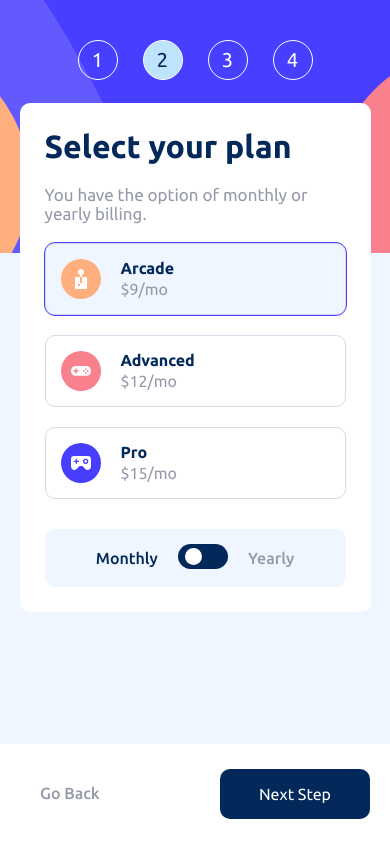
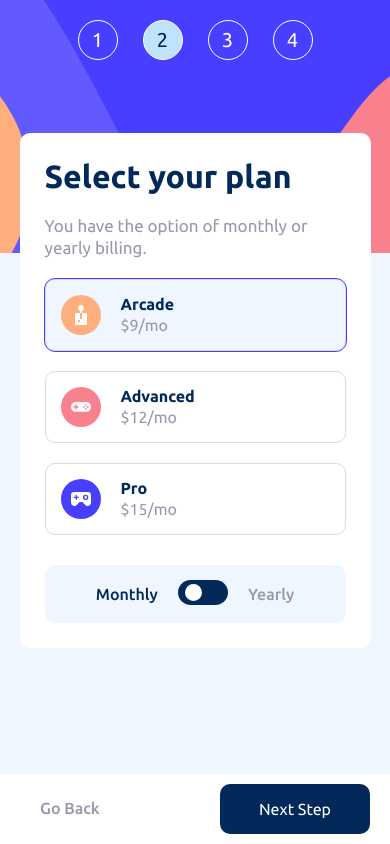
Before and after one commit to JaryCruz/Multi-step-Form, a plain HTML site: page index.html in a window 390 px wide. Both pictures are taken after typing "Sample", "name@example.com", "Sample" into the empty fields and a click on the button "Next Step". Drawn offline with Linux system fonts and the light colour scheme.

Commit message:
Fixed some responsive issues

```diff
--- a/css/style.css
+++ b/css/style.css
@@ -482,6 +482,11 @@ button {
     width: 100%;
   }
 
+  .form-info {
+    line-height: 1.3;
+    margin: 10px 0;
+  }
+
   .tab-list {
     border-radius: 10px;
     background: var(--white);
@@ -511,24 +516,24 @@ button {
   .btn-container {
     background: var(--white);
     width: 100%;
-    height: 100px;
+    height: 70px;
     left: 0;
   }
 
   .btn-next {
     right: 20px;
-    top: 25px;
+    top: 10px;
   }
 
   .btn-prev {
     left: 40px;
-    top: 40px;
+    top: 25px;
     position: absolute;
   }
 
   .btn-submit {
     right: 20px;
-    top: 25px;
+    top: 10px;
   }
 
   .step-text {
@@ -547,6 +552,11 @@ button {
     padding: 0;
   }
 
+  .add-info p {
+    font-size: 13px;
+    margin-top: 5px;
+  }
+
   .step-form .form-info {
     margin: 20px 0;
   }
@@ -554,7 +564,11 @@ button {
   .tab-list {
     width: 90vw;
     padding: 25px;
-    translate: 0 -150px;
+    translate: 0 -120px;
+  }
+
+  .tab-status {
+    padding: 20px;
   }
 
   .total {
```
